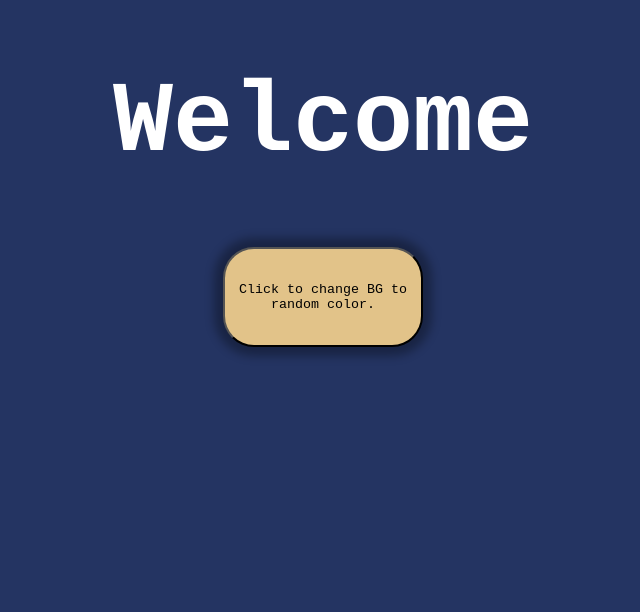
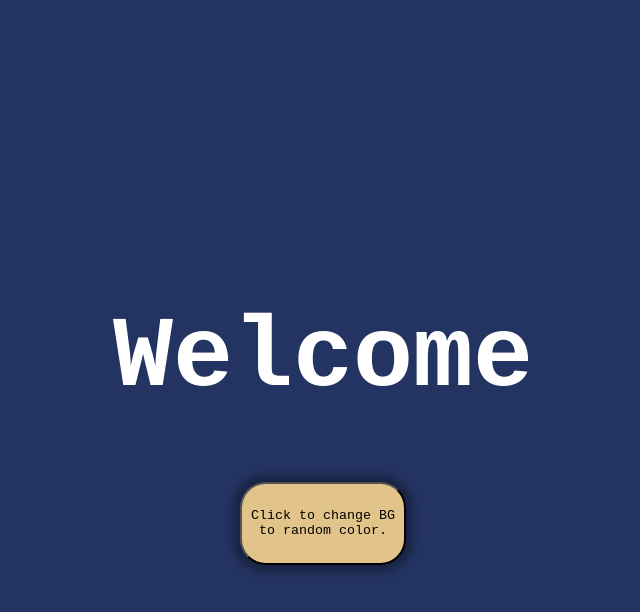
Before and after one commit to SeanPrice13/project1-Bentley, a plain HTML site: page index.html in a window 1280 px wide. Shown: the whole page, without its empty margins (317-957 px from the left). Drawn offline with Linux system fonts and the light colour scheme.

Commit message:
Refactored code slightly.

```diff
--- a/css/styles.css
+++ b/css/styles.css
@@ -1,38 +1,32 @@
-/* *{
-    background-color: #243462;
-} */
-
 body{
-    padding: 0px;
-    margin: 0%;
+    display: flex;
+    flex-direction: column;
+    justify-content: center;
+    align-items: center;
+    height: 100vh;
+    padding: 0;
+    margin: 0;
     background-color: #243462;
 }
 
 h1{
-    display: flex;
-    justify-content: center;
     color:white;
-    font-size:100px;
-    align-content: center;
+    font-size: 6.25em;
     font-family: 'Courier New', Courier, monospace;
 }
 
 button{
-    width: 200px;
-    height: 100px;
+    width: 12.5em;
+    height: 6.25em;
     color:black;
     font-family: 'Courier New', Courier, monospace;
     text-decoration: brown;
     background-color: #e2c389;
-    border-radius: 31px;
-    box-shadow: 0px 0px 10px 9px #00000050;
-
+    border-radius: 1.9375em;
+    box-shadow: 0 0 0.625em 0.5625em #00000050;
 }
 
 .infomation{
-    display: flex;
     max-width: 85%;
-    margin:0 auto;
-    justify-content: center;
-
+    margin: 0 auto;
 }
--- a/index.html
+++ b/index.html
@@ -4,14 +4,14 @@
     <meta charset="UTF-8" />
     <meta http-equiv="X-UA-Compatible" content="IE=edge" />
     <meta name="viewport" content="width=device-width, initial-scale=1.0" />
-    <link rel="stylesheet" href="./css/styles.css">
+    <link rel="stylesheet" href="./css/styles.css" />
     <title>Project 1</title>
   </head>
   <body>
-      <h1>Welcome</h1>
-      <section class="infomation">
+    <h1>Welcome</h1>
+    <section class="information">
         <button>Click to change BG to random color.</button>
       </section>
-      <script src="./js/main.js"></script>
+    <script src="./js/main.js"></script>
   </body>
 </html>
```
